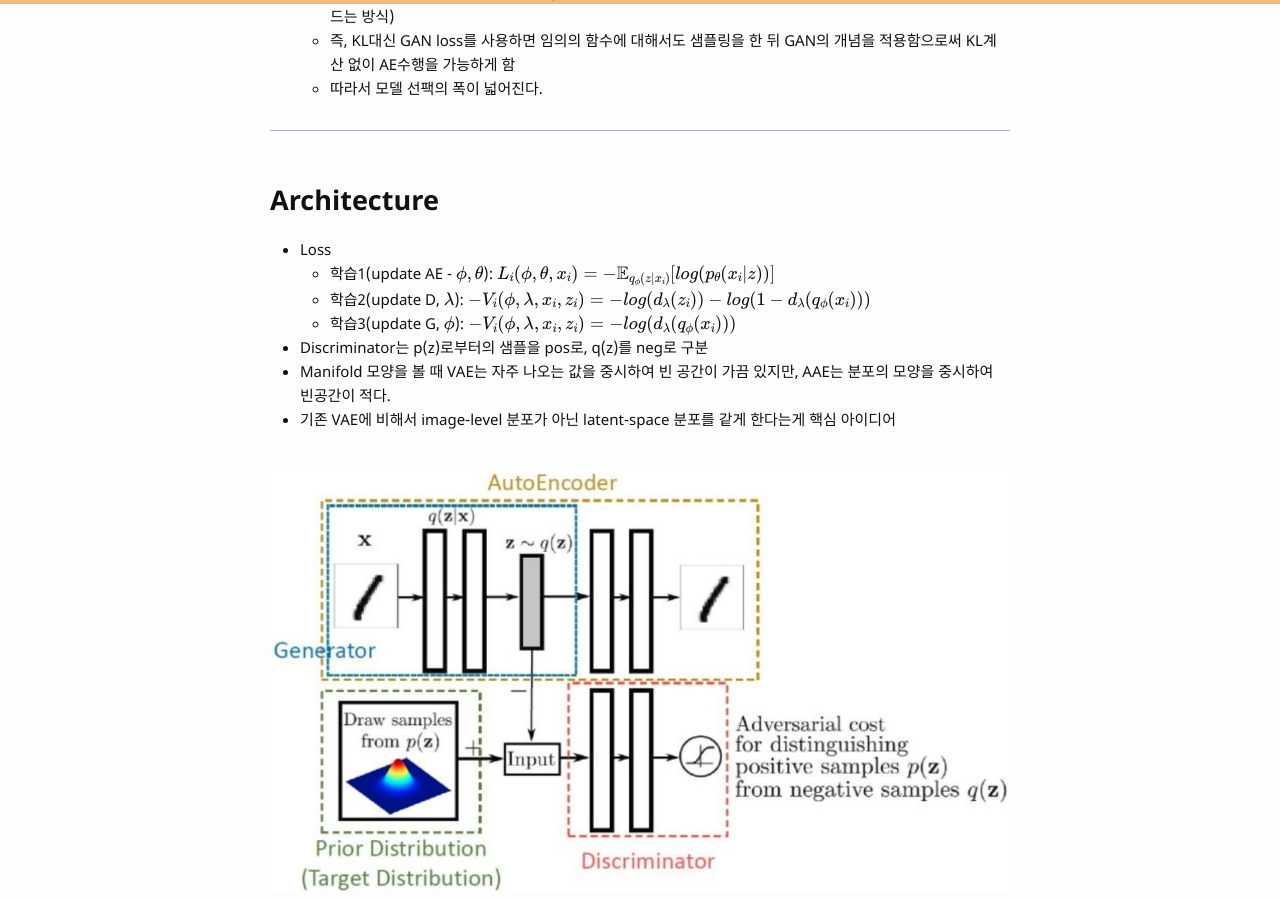
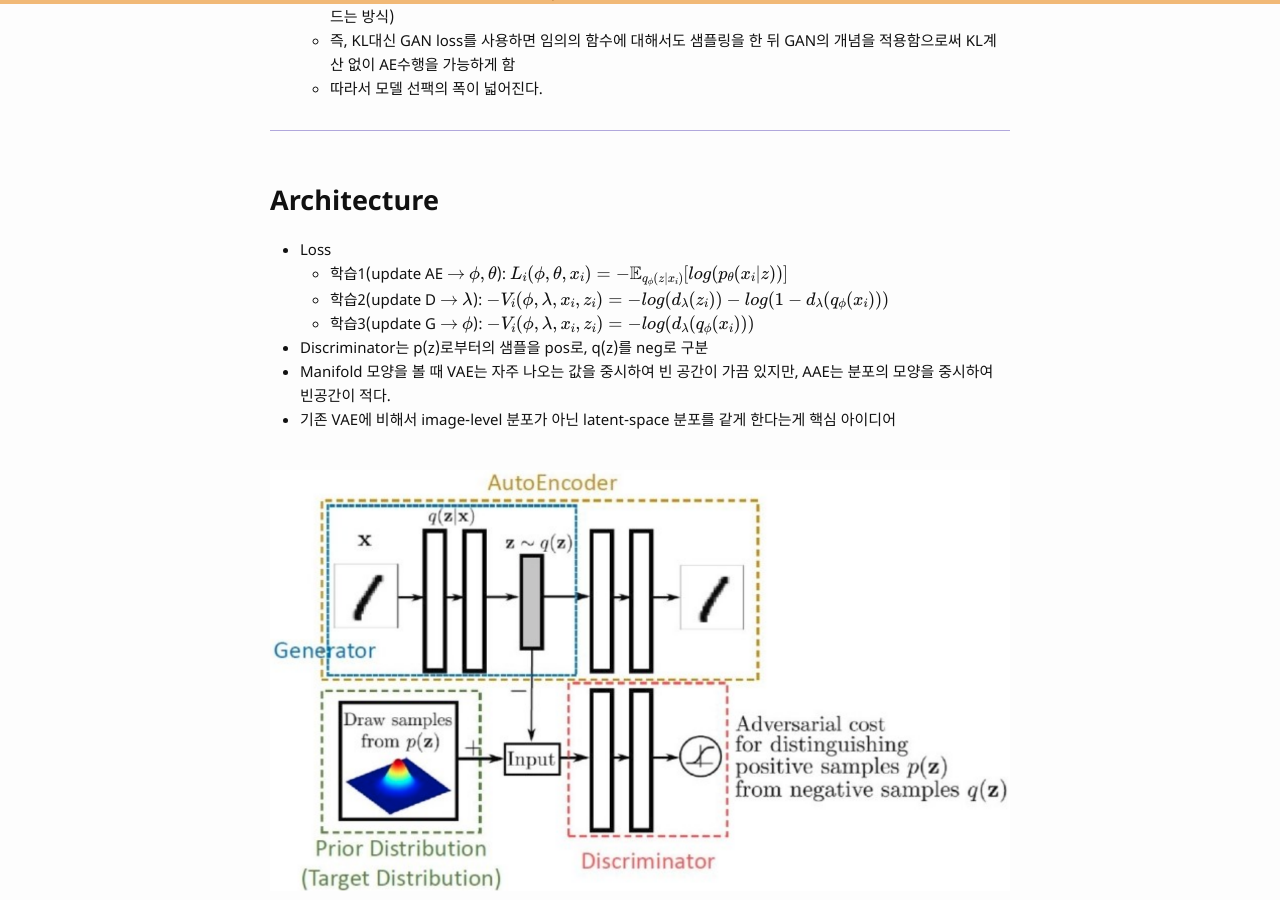
Before and after one commit to bismex/bismex.github.io, a Jekyll site: the page built from _posts/2019-05-25-AAE.md, in a window 1280 px wide and 900 px high, scrolled down 889 px. Built offline with Jekyll 4.4.1, drawn with Linux system fonts in a browser that asks for light colours; formulas are drawn with MathJax 3.

Commit message:
Update 2019-05-25-AAE.md

```diff
--- a/_posts/2019-05-25-AAE.md
+++ b/_posts/2019-05-25-AAE.md
@@ -40,15 +40,15 @@ tags: ML gan autoencoder generative-model
 ## Architecture
 
 - Loss
-  - 학습1(update AE - $$\phi, \theta$$):
+  - 학습1(update AE $$\rightarrow$$ $$\phi, \theta$$):
   $$
   L_i(\phi, \theta, x_i) = - \mathbb{E}_{q_\phi (z|x_i)} [log(p_\theta (x_i|z))]
   $$
-  - 학습2(update D, $$\lambda$$):
+  - 학습2(update D $$\rightarrow$$ $$\lambda$$):
   $$
   -V_i(\phi, \lambda, x_i, z_i) = - log(d_\lambda (z_i))-log(1-d_\lambda (q_\phi (x_i)))
   $$
-  - 학습3(update G, $$\phi$$):
+  - 학습3(update G $$\rightarrow$$ $$\phi$$):
   $$
   -V_i(\phi, \lambda, x_i, z_i) = - log(d_\lambda (q_\phi (x_i)))
   $$
```
